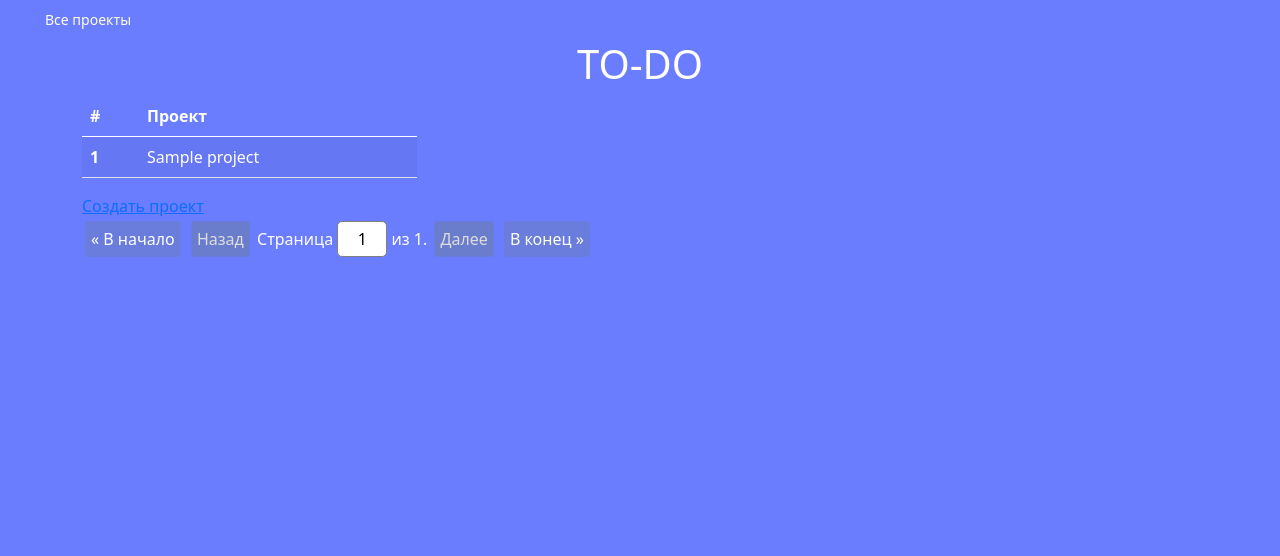
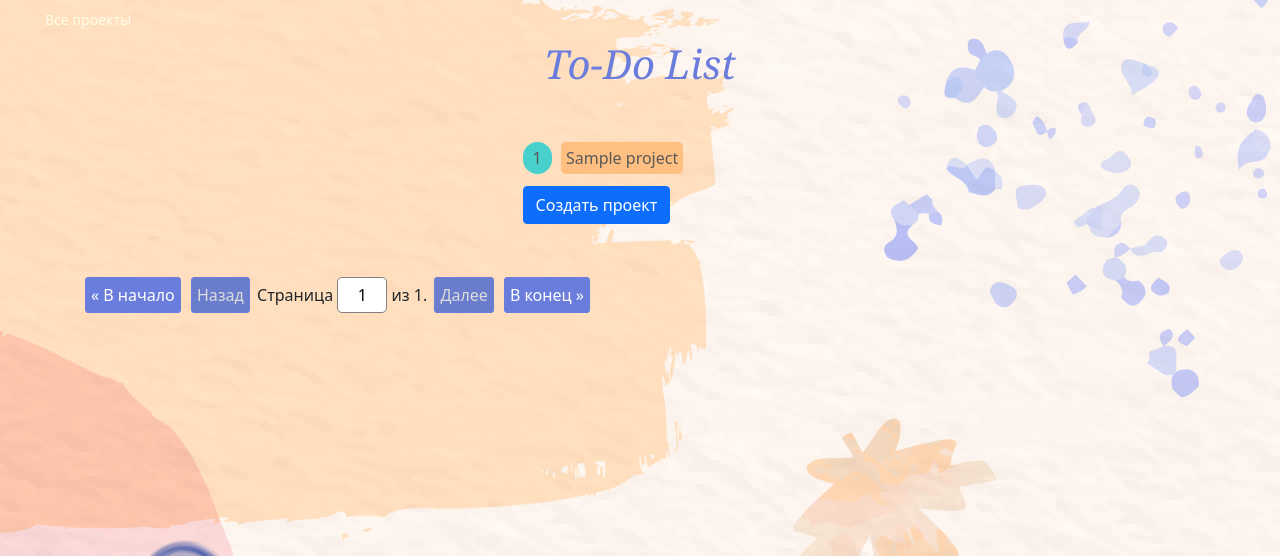
Before and after one commit to iasman312/homework_49, a Django app: page /projects/ in a window 1280 px wide. Shown: the top 556 px of the page. Run offline with Django 3.2, Linux system fonts and the light colour scheme; tables that the repository leaves empty hold one stand-in row (values such as "Sample post"); parts of the project's set-up code (start-up, migrations or seed data) failed here and were passed over; some libraries are stand-ins or nearby versions.

Commit message:
Обновили стили

```diff
--- a/to_do_list/webapp/static/css/navbar.css
+++ b/to_do_list/webapp/static/css/navbar.css
@@ -1,6 +1,5 @@
 .navbar {
     display: block;
-    background: #6a7dff;
     position: fixed;
     top: 0;
     right: 0;
--- a/to_do_list/webapp/static/css/style.css
+++ b/to_do_list/webapp/static/css/style.css
@@ -3,11 +3,13 @@ body {
 }
 
 .body {
-    background: #6a7dff;
+    background-image: url("../images/42.jpg");
+    background-repeat: no-repeat, repeat;
+    background-color: #cccccc;
 }
 
 .container {
-    width: 80%;
+    width: 60%;
     margin: 0 auto;
 }
 
@@ -24,38 +26,36 @@ body {
 
 .page_header {
     text-align: center;
-    color: white;
+    color: #6a7ddd;
+    font-family: Georgia, arial, serif;
+    font-style: italic;
 }
 
-.table_1 {
-    color: white;
+.project-card {
+    margin: 0 auto;
+    width: 30%;
+    padding: 50px;
 }
 
-.table_2 {
-    text-decoration: none;
-    color: white;
+.project_text {
+    padding: 5px;
 }
 
-.box_main {
-    margin: auto;
-    width: 50%;
-    border: 3px solid green;
-    padding: 10px;
-    margin-top: 30px;
+.project_num {
+    background-color: #48D1CC;
+    padding: 5px 10px;
+    border-radius: 25px;
+    color: #595959;
 }
 
-label {
-    color: white;
+.project_title {
+    text-decoration: none;
+    color: #595959;
+    background-color: #ffbf80;
+    padding: 5px;
+    margin-left: 5px;
+    border-radius: 5px;
 }
-
-.container .bg-primary{
-    background-color: #4d88ff!important;
-}
-
-.container .table{
-    width: 30%;
-}
-
 
 .pagination {
     text-align: center;
--- a/to_do_list/webapp/templates/base.html
+++ b/to_do_list/webapp/templates/base.html
@@ -18,8 +18,7 @@
     </nav>
 
     <div class="container">
-        <h1 class="page_header">{% block page_header %}Задачи для про
-            фиков{% endblock page_header %}</h1>
+        <h1 class="page_header">{% block page_header %}Задачи для профиков{% endblock page_header %}</h1>
         {% block content %}{% endblock content %}
     </div>
 
--- a/to_do_list/webapp/templates/projects/index.html
+++ b/to_do_list/webapp/templates/projects/index.html
@@ -2,26 +2,19 @@
 
 {% block title %}Все проекты{% endblock title %}
 
-{% block page_header %}TO-DO{% endblock page_header %}
+{% block page_header %}To-Do List{% endblock page_header %}
 
 {% block content %}
-    <table class="table table-striped">
-      <thead>
-        <tr>
-          <th class="table_1" scope="col">#</th>
-          <th class="table_1" scope="col">Проект</th>
-        </tr>
-      </thead>
-      {% for project in projects %}
-          <tbody>
-            <tr>
-              <th class="table_1" scope="row">{{ forloop.counter }}</th>
-              <td><a class="table_2" href="{% url "project-view" project.id %}"
-              >{{ project.title }}</a></td>
-            </tr>
-          </tbody>
-      {% endfor %}
-    </table>
-    <a href="{% url "project-create" %}">Создать проект</a>
+    <div class="project-card">
+        {% for project in projects %}
+            <p>
+                <span class="project_num"
+            >{{ forloop.counter }}</span>
+            <a class="project_title" href="{% url "project-view" project.id %}"
+            >{{ project.title }}</a><br>
+            </p>
+        {% endfor %}
+        <a class="btn btn-primary" href="{% url "project-create" %}" role="button">Создать проект</a>
+    </div>
     {% include 'partial/pagination.html' %}
 {% endblock content %}
--- a/to_do_list/webapp/templates/tasks/view.html
+++ b/to_do_list/webapp/templates/tasks/view.html
@@ -10,7 +10,7 @@
 {% block page_header %}Задача {{ task.id }}{% endblock page_header %}
 
 {% block content %}
-    <div class="card text-white bg-primary mb-3 box_main" style="max-width:
+    <div class="card text-white bg-secondary mb-3 box_main" style="max-width:
     18rem;">
         <div class="card-header"><strong>Краткое описание: </strong>{{ task.summary }}</div>
         <div class="card-body">
```
Also changed, not shown: to_do_list/webapp/static/images/42.jpg (added).
